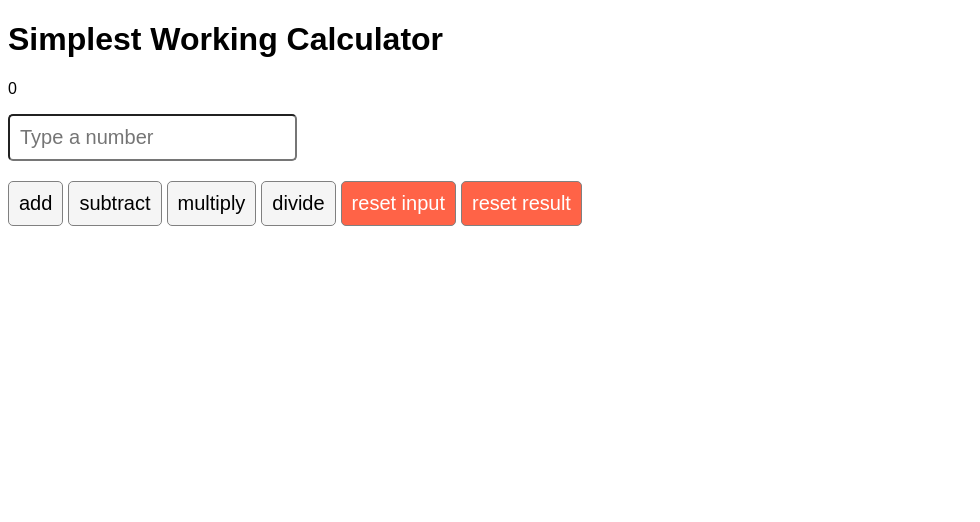
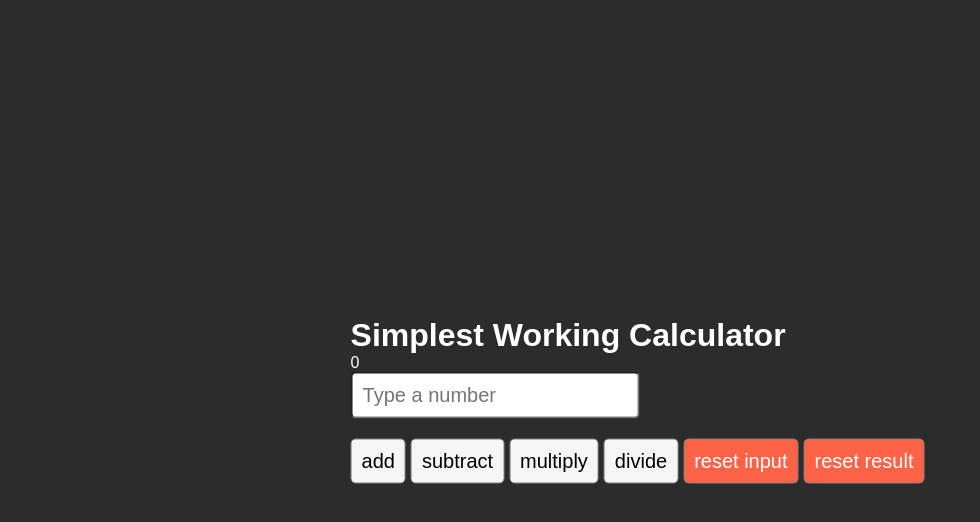
Before and after one commit to PedroSaraviaQ/calculator-app, a React (Create React App) app: page / in a window 1280 px wide. Shown: the top 522 px of the page, without its empty margins (0-980 px from the left). Built offline with nearby package versions, Linux system fonts and the light colour scheme.

Commit message:
.app styles

```diff
--- a/src/App.css
+++ b/src/App.css
@@ -1,5 +1,26 @@
 * {
+  padding: 0;
+  margin: 0;
+  box-sizing: border-box;
   font-family: sans-serif;
+}
+
+html,
+body,
+#root {
+  height: 100%;
+}
+
+#root {
+  background-color: rgb(44, 44, 44);
+}
+
+.App {
+  color: white;
+  position: absolute;
+  transform: translate(-50%, -50%);
+  top: 50%;
+  left: 50%;
 }
 
 input,
```
